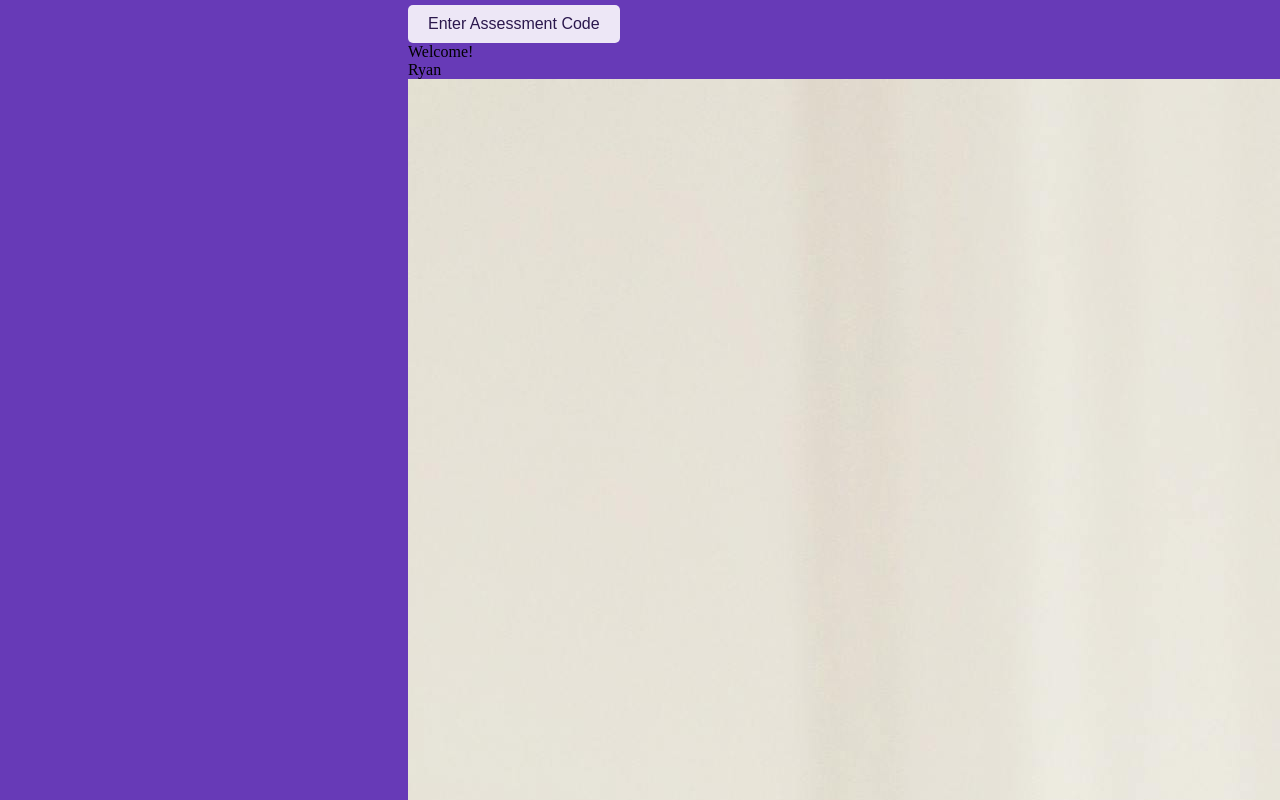
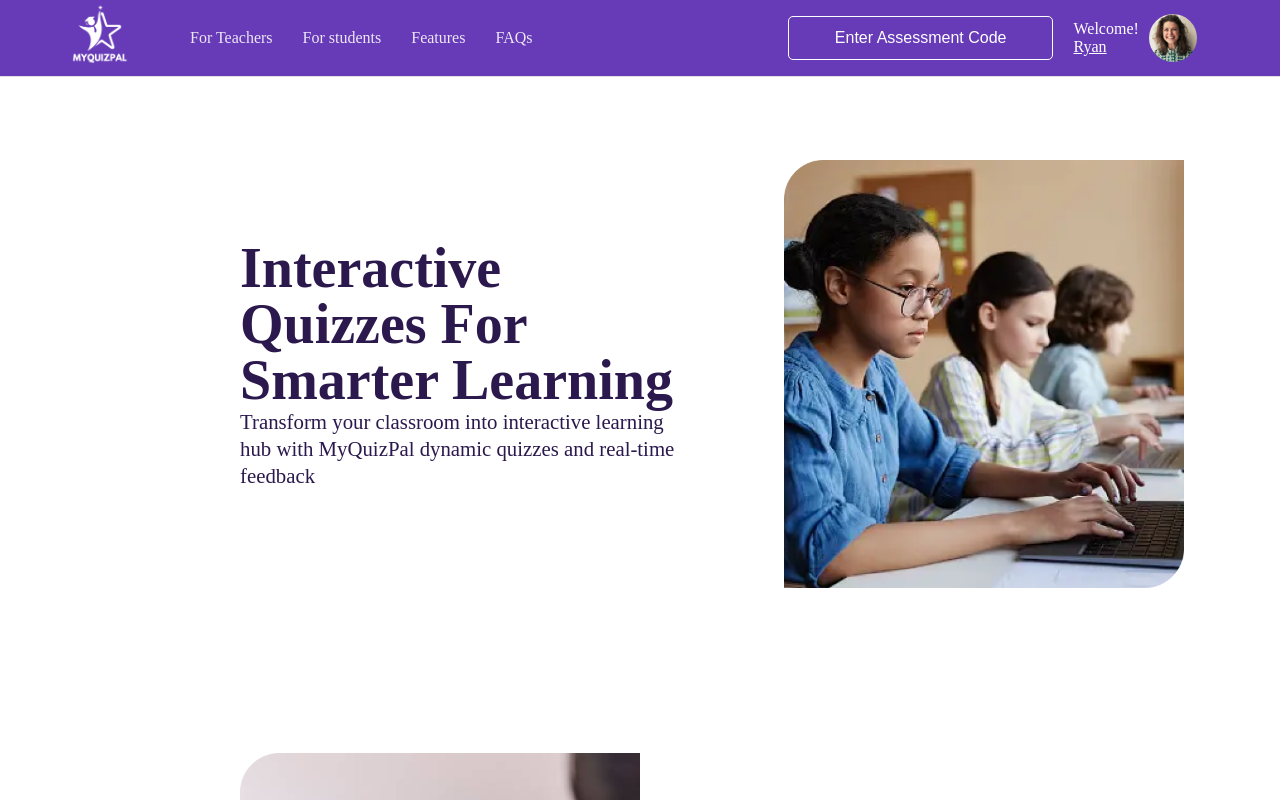
Before and after one commit to udems/MyQuizPal, a React (Vite) app: page /HomePage-1 in a window 1280 px wide. Shown: the top 800 px of the page. Built offline with nearby package versions, Linux system fonts and the light colour scheme.

Commit message:
staged change

```diff
--- a/src/App.jsx
+++ b/src/App.jsx
@@ -4,7 +4,7 @@ import SignupPage from './views/SignUp';
 import CodeVerificationPage from './views/CodeVerificationPage';
 import SignInPage from './views/SignIn'
 import ForgotPasswordPage from './views/ForgotPassword';
-import HomePage1 from './component/HomePage-1';
+import HomePage1 from './views/HomePage-1';
 
 import {
   createBrowserRouter,
--- a/src/index.css
+++ b/src/index.css
@@ -397,3 +397,59 @@ Others are in FaqSection.css in the FaqCss folder */
   text-align: left;
   padding-top: 15px;
 }
+
+/* Authenticated header styles */
+.header-enter-code{
+  background-color:#4e288f;
+  border-bottom: 1px solid white;
+}
+
+.btn-enter-code{
+  background-color: rgb(237, 231, 246);
+  color: #673ab7;
+  width: 10rem;
+}
+
+
+.img-ul{
+  display: flex;
+  align-items: center;
+  justify-content: space-between;
+}
+
+.quiz-img{
+  width: 5rem;
+  filter: grayscale(100%) brightness(1000%);
+  margin-right: 50px;
+}
+
+.header-others{
+  display: flex;
+  align-items: center;
+  justify-content: space-around;
+  color: white;
+  margin-right: 2%;
+}
+
+.btn-assessment{
+  background-color: transparent;
+  border: 1px solid white;
+  margin-right: 20px;
+  color: white;
+  padding: 12px 46px;
+}
+
+.word-container{
+  margin-right: 10px;
+}
+
+.name-word{
+  text-decoration: underline;
+}
+
+.profile-img{
+  border-radius: 50px;
+  object-fit: cover;
+  width: 3rem;
+  height: 3rem;
+}
--- a/src/component/HomePage-1.jsx
+++ b/src/views/HomePage-1.jsx
@@ -1,7 +1,7 @@
 
 import AuthentcatedHeader from '../component/Authentcated-Header';
 
-import FaqSection from '../views/FaqSection';
+import FaqSection from './FaqSection';
 import { faqs } from '../data';
 import Footer from '../component/Footer'
 import profileImg from '../assets/pexels-olly-774909.jpg';
```
